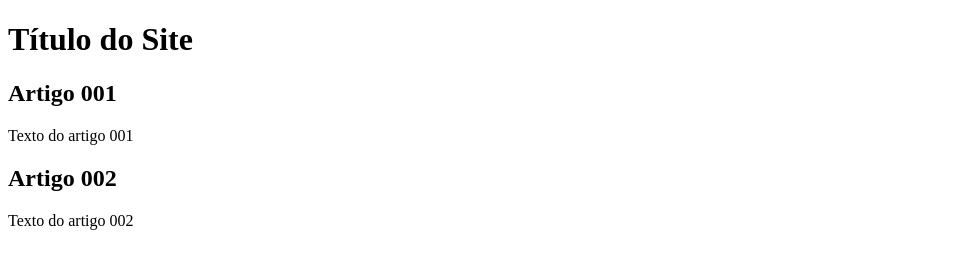
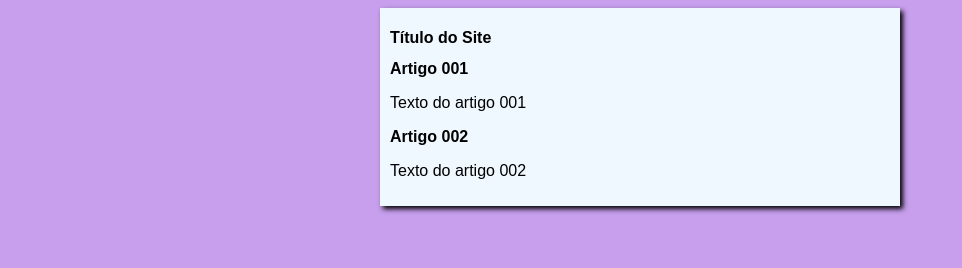
Before and after one commit to Ihsorih404/projeto-site, a plain HTML site: page index.html in a window 1280 px wide. Shown: the whole page, without its empty margins (0-962 px from the left). Drawn offline with Linux system fonts and the light colour scheme.

Commit message:
iniciei o design

```diff
--- a/index.html
+++ b/index.html
@@ -4,6 +4,7 @@
     <meta charset="UTF-8">
     <meta name="viewport" content="width=device-width, initial-scale=1.0">
     <title>Título do Site</title>
+    <link rel="stylesheet" href="style.css">
 </head>
 <body>
     <main>
--- /dev/null
+++ b/style.css
@@ -0,0 +1,16 @@
+* {
+    font-family: Arial, Helvetica, sans-serif;
+    font-size: 16px;
+}
+
+body {
+    background-color: rgb(199, 159, 237);
+}
+
+main {
+    background-color: aliceblue;
+    width: 500px;
+    margin: auto;
+    padding: 10px;
+    box-shadow: 3px 3px 5px black;
+}
```
